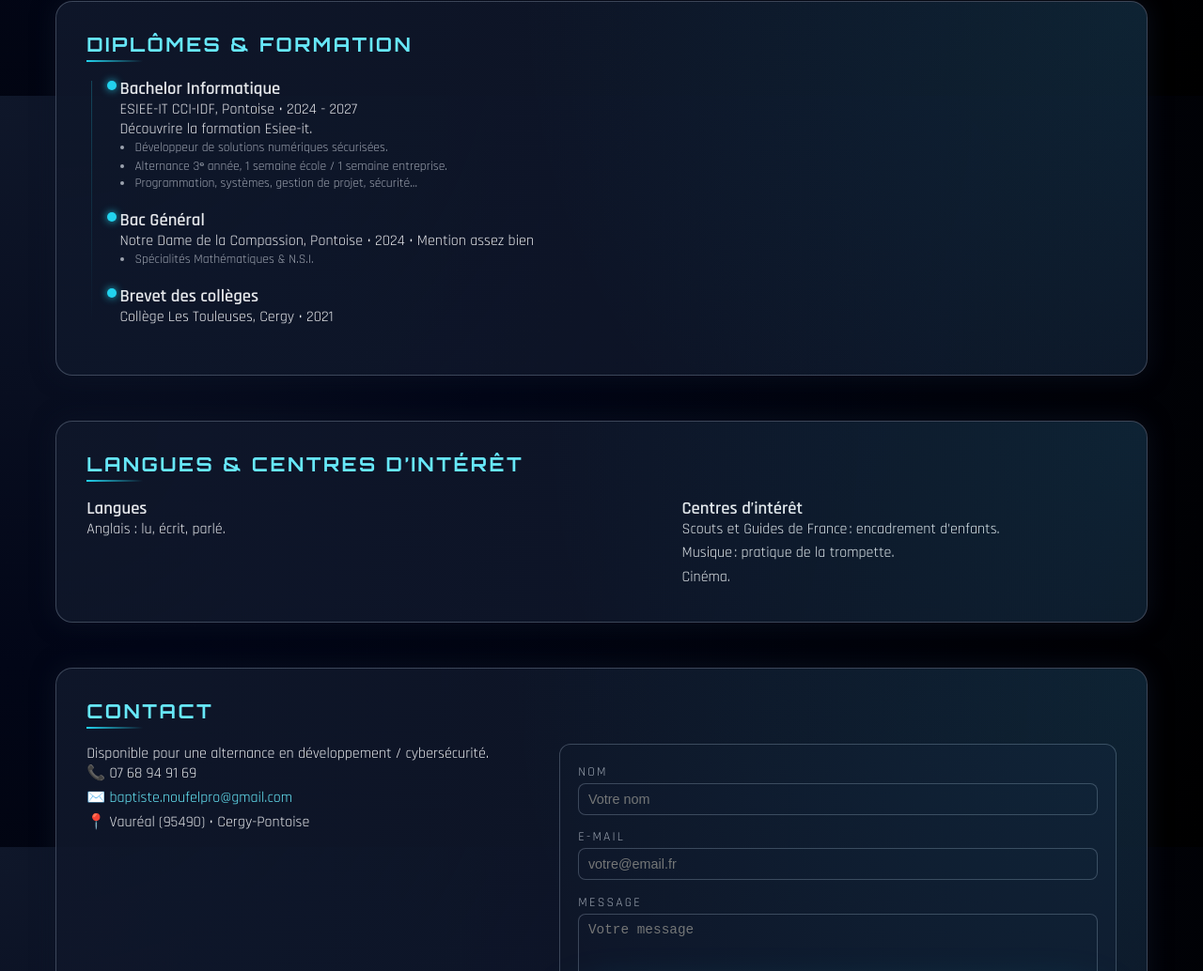
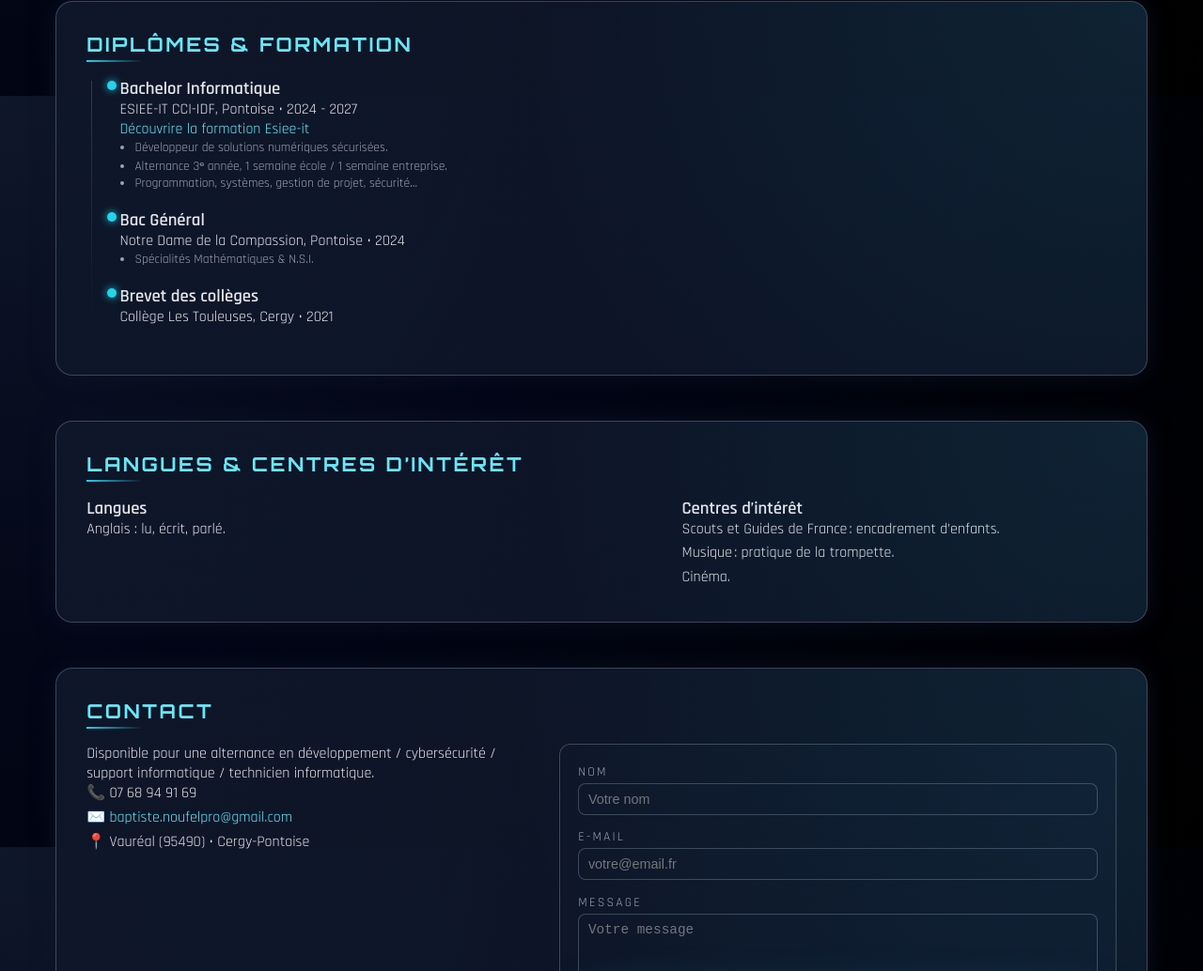
Before and after one commit to baptiste-noufel/cv-baptiste, a plain HTML site: page index.html in a window 1280 px wide. Shown: the part 1498-2532 px from the top of the page at 94% size. Drawn offline with Linux system fonts and the light colour scheme.

Commit message:
Fix HTML structure and add missing elements

```diff
--- a/index.html
+++ b/index.html
@@ -141,6 +141,8 @@
             <div class="skill-pill">C</div>
             <div class="skill-pill">Linux</div>
             <div class="skill-pill">Cybersécurité</div>
+            <div class="skill-pill">C#</div>
+            <div class="skill-pill">Unity</div>
           </div>
         </div>
       </section>
@@ -194,7 +196,11 @@
               <p class="timeline-sub">
                 ESIEE-IT CCI-IDF, Pontoise • 2024 - 2027
               </p>
-              <p><a href="https://www.esiee-it.fr/fr/bac-3-developpeur-de-solutions-numeriques-securisees-titre-rncp-niveau-6" target="_blank" rel="noopener noreferrer"></a>Découvrire la formation Esiee-it</a>.</p>
+              <p class="timeline-sub">
+                <a href="https://www.esiee-it.fr/fr/bac-3-developpeur-de-solutions-numeriques-securisees-titre-rncp-niveau-6" target="_blank" rel="noopener noreferrer">
+                    Découvrire la formation Esiee-it
+                  </a>
+                </p>
               <ul>
                 <li>Développeur de solutions numériques sécurisées.</li>
                 <li>Alternance 3ᵉ année, 1 semaine école / 1 semaine entreprise.</li>
@@ -208,7 +214,7 @@
             <div class="timeline-content">
               <h3>Bac Général</h3>
               <p class="timeline-sub">
-                Notre Dame de la Compassion, Pontoise • 2024 • Mention assez bien
+                Notre Dame de la Compassion, Pontoise • 2024
               </p>
               <ul>
                 <li>Spécialités Mathématiques & N.S.I.</li>
@@ -254,7 +260,7 @@
         <h2 class="section-title">Contact</h2>
         <div class="contact-grid">
           <div class="contact-info">
-            <p>Disponible pour une alternance en développement / cybersécurité.</p>
+            <p>Disponible pour une alternance en développement / cybersécurité / support informatique / technicien informatique.</p>
             <ul class="list-clean">
               <li>📞 07 68 94 91 69</li>
               <li>✉️ <a href="mailto:baptiste.noufelpro@gmail.com">baptiste.noufelpro@gmail.com</a></li>
```
